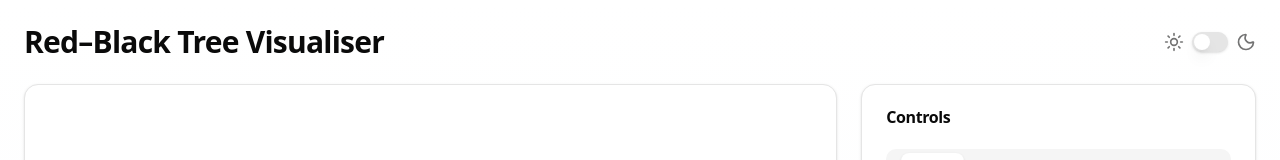
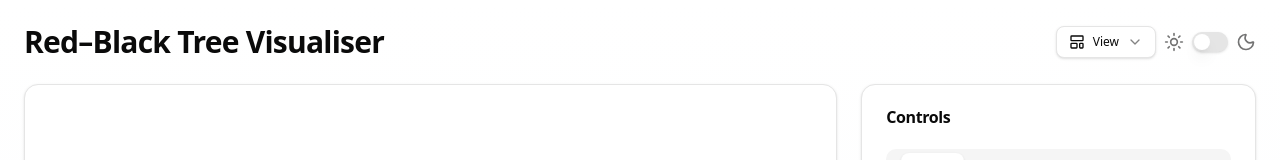
Before and after one commit to connordonne/red-black-tree-visualiser, a React (Vite) app: page / in a window 1280 px wide. Shown: the top 160 px of the page. Built offline with nearby package versions, Linux system fonts and the light colour scheme.

Commit message:
24-ui-visibility-toggles

```diff
--- a/src/RedBlackTreeVisualiser.tsx
+++ b/src/RedBlackTreeVisualiser.tsx
@@ -9,6 +9,8 @@ import { DarkModeToggle } from "@/components/DarkModeToggle";
 import TreeCanvas from "@/components/TreeCanvas";
 import { PseudocodePanel } from "@/components/PseudocodePanel";
 import { ANNOTATIONS } from "@/lib/pseudocode";
+import { ViewOptions } from "@/components/ViewOptions"; // Imported ViewOptions
+import { cn } from "@/lib/utils";
 
 const INITIAL_STEP: Step = {
     treeState: null,
@@ -27,8 +29,13 @@ export default function RedBlackTreeVisualiser() {
     const [keyToDelete, setKeyToDelete] = useState("");
     const [keyToFind, setKeyToFind] = useState("");
 
-    // Lifted state: Track the active tab here
     const [activeTab, setActiveTab] = useState("insert");
+
+    // --- View State ---
+    const [showTree, setShowTree] = useState(true);
+    const [showExplanation, setShowExplanation] = useState(true);
+    const [showPseudocode, setShowPseudocode] = useState(true);
+    const [showControls, setShowControls] = useState(true);
 
     useEffect(() => {
         let timer: number;
@@ -42,7 +49,6 @@ export default function RedBlackTreeVisualiser() {
         return () => clearTimeout(timer);
     }, [isPlaying, currentStepIndex, steps.length, playbackSpeed]);
 
-    // Update runOperation to accept an operation type tag
     const runOperation = (
         operationFn: (tree: RedBlackTree) => Step[],
         opType?: 'insert' | 'delete'
@@ -55,7 +61,6 @@ export default function RedBlackTreeVisualiser() {
         const newSteps = operationFn(workingTree);
         if (newSteps.length === 0) return;
 
-        // Tag new steps with the operation type
         const stepsWithMeta = newSteps.map(s => ({
             ...s,
             operationType: opType
@@ -94,7 +99,6 @@ export default function RedBlackTreeVisualiser() {
     }
 
     function onBulkRandom() {
-        // Switch view to 'insert' so user sees the relevant code
         setActiveTab('insert');
         runOperation((t) => {
             const bulkSteps: Step[] = [];
@@ -119,15 +123,14 @@ export default function RedBlackTreeVisualiser() {
     }, []);
 
     const currentStepData = steps[currentStepIndex] || INITIAL_STEP;
-
-    // Determine pseudocode mode based on active tab
     const pseudocodeMode = activeTab === 'delete' ? 'delete' : 'insert';
-
-    // Only render highlights if the current animation step matches the active tab's mode.
-    // e.g., If we are on the 'Delete' tab, but the animation is showing an 'Insert' step, don't highlight lines.
     const activeLinesToRender = (currentStepData.operationType === pseudocodeMode)
         ? currentStepData.pseudocodeLines
         : [];
+
+    // --- Layout Logic ---
+    // If both right-column items are hidden, the left column takes full width.
+    const isSidebarVisible = showControls || showPseudocode;
 
     return (
         <>
@@ -135,23 +138,46 @@ export default function RedBlackTreeVisualiser() {
                 <div className="mx-auto max-w-7xl">
                     <div className="mb-6 flex items-center justify-between">
                         <h1 className="text-2xl md:text-3xl font-semibold tracking-tight">Red–Black Tree Visualiser</h1>
+
+                        <div className="flex items-center gap-2">
+                            <ViewOptions
+                                showTree={showTree}
+                                setShowTree={setShowTree}
+                                showExplanation={showExplanation}
+                                setShowExplanation={setShowExplanation}
+                                showPseudocode={showPseudocode}
+                                setShowPseudocode={setShowPseudocode}
+                                showControls={showControls}
+                                setShowControls={setShowControls}
+                            />
                             <DarkModeToggle />
                         </div>
+                    </div>
 
-                    <div className="grid grid-cols-1 lg:grid-cols-3 gap-6">
-                        <div className="lg:col-span-2 flex flex-col gap-4">
+                    <div className={cn(
+                        "gap-6 transition-all duration-300",
+                        isSidebarVisible ? "grid grid-cols-1 lg:grid-cols-3" : "flex flex-col"
+                    )}>
+                        <div className={cn(
+                            "flex flex-col gap-4 transition-all duration-300",
+                            isSidebarVisible ? "lg:col-span-2" : "w-full"
+                        )}>
+                            {showTree && (
                                 <div className="h-[450px] w-full rounded-xl border bg-card text-card-foreground shadow overflow-hidden relative">
                                     <TreeCanvas
                                         root={currentStepData.treeState}
                                         highlightedKeys={currentStepData.highlightedNodeKeys}
                                     />
                                 </div>
+                            )}
 
+                            {showExplanation && (
                                 <ExplanationBox
                                     description={currentStepData.description}
                                     currentStep={currentStepIndex + 1}
                                     totalSteps={steps.length}
                                 />
+                            )}
 
                             <PlayerControls
                                 isPlaying={isPlaying}
@@ -168,7 +194,9 @@ export default function RedBlackTreeVisualiser() {
                             />
                         </div>
 
+                        {isSidebarVisible && (
                             <div className="lg:col-span-1 flex flex-col gap-4">
+                                {showControls && (
                                     <Controls
                                         keyToInsert={keyToInsert}
                                         setKeyToInsert={setKeyToInsert}
@@ -184,16 +212,20 @@ export default function RedBlackTreeVisualiser() {
                                         activeTab={activeTab}
                                         onTabChange={setActiveTab}
                                     />
+                                )}
 
+                                {showPseudocode && (
                                     <div className="flex-1 min-h-[400px]">
                                         <PseudocodePanel
                                             mode={pseudocodeMode}
-                                    activeLineNumbers={activeLinesToRender} // Use filtered lines
+                                            activeLineNumbers={activeLinesToRender}
                                             annotations={ANNOTATIONS[pseudocodeMode]}
                                             className="h-full"
                                         />
                                     </div>
+                                )}
                             </div>
+                        )}
                     </div>
                 </div>
             </div>
--- /dev/null
+++ b/src/components/ViewOptions.tsx
@@ -0,0 +1,88 @@
+// src/components/ViewOptions.tsx
+
+import React, { useState, useRef, useEffect } from "react"
+import { Button } from "@/components/ui/button"
+import { Label } from "@/components/ui/label"
+import { Switch } from "@/components/ui/switch"
+import { Card } from "@/components/ui/card"
+import { LayoutTemplate, ChevronDown } from "lucide-react"
+
+interface ViewOptionsProps {
+    showTree: boolean
+    setShowTree: (val: boolean) => void
+    showExplanation: boolean
+    setShowExplanation: (val: boolean) => void
+    showPseudocode: boolean
+    setShowPseudocode: (val: boolean) => void
+    showControls: boolean
+    setShowControls: (val: boolean) => void
+}
+
+export function ViewOptions({
+                                showTree,
+                                setShowTree,
+                                showExplanation,
+                                setShowExplanation,
+                                showPseudocode,
+                                setShowPseudocode,
+                                showControls,
+                                setShowControls,
+                            }: ViewOptionsProps) {
+    const [isOpen, setIsOpen] = useState(false)
+    const ref = useRef<HTMLDivElement>(null)
+
+    useEffect(() => {
+        function handleClickOutside(event: MouseEvent) {
+            if (ref.current && !ref.current.contains(event.target as Node)) {
+                setIsOpen(false)
+            }
+        }
+        document.addEventListener("mousedown", handleClickOutside)
+        return () => {
+            document.removeEventListener("mousedown", handleClickOutside)
+        }
+    }, [ref])
+
+    return (
+        <div className="relative" ref={ref}>
+            <Button
+                variant="outline"
+                size="sm"
+                className="gap-2"
+                onClick={() => setIsOpen(!isOpen)}
+                title="View Options"
+            >
+                <LayoutTemplate className="size-4" />
+                <span className="hidden sm:inline">View</span>
+                <ChevronDown className="size-3 opacity-50" />
+            </Button>
+            {isOpen && (
+                <Card className="absolute right-0 top-full mt-2 w-64 p-4 z-50 flex flex-col gap-4 shadow-xl animate-in fade-in zoom-in-95 duration-200">
+                    <div className="space-y-4">
+                        <h4 className="font-medium text-sm text-muted-foreground uppercase tracking-wider">Visibility</h4>
+
+                        <div className="flex items-center justify-between">
+                            <Label htmlFor="view-tree" className="cursor-pointer">Tree Canvas</Label>
+                            <Switch id="view-tree" checked={showTree} onCheckedChange={setShowTree} />
+                        </div>
+
+                        <div className="flex items-center justify-between">
+                            <Label htmlFor="view-expl" className="cursor-pointer">Explanation</Label>
+                            <Switch id="view-expl" checked={showExplanation} onCheckedChange={setShowExplanation} />
+                        </div>
+
+                        <div className="flex items-center justify-between">
+                            <Label htmlFor="view-ctrl" className="cursor-pointer">Controls</Label>
+                            <Switch id="view-ctrl" checked={showControls} onCheckedChange={setShowControls} />
+                        </div>
+
+                        <div className="flex items-center justify-between">
+                            <Label htmlFor="view-pseudo" className="cursor-pointer">Pseudocode</Label>
+                            <Switch id="view-pseudo" checked={showPseudocode} onCheckedChange={setShowPseudocode} />
+                        </div>
+                    </div>
+                </Card>
+            )}
+        </div>
+    )
+}
```
Lines whose indentation alone changed are shown as unchanged.
